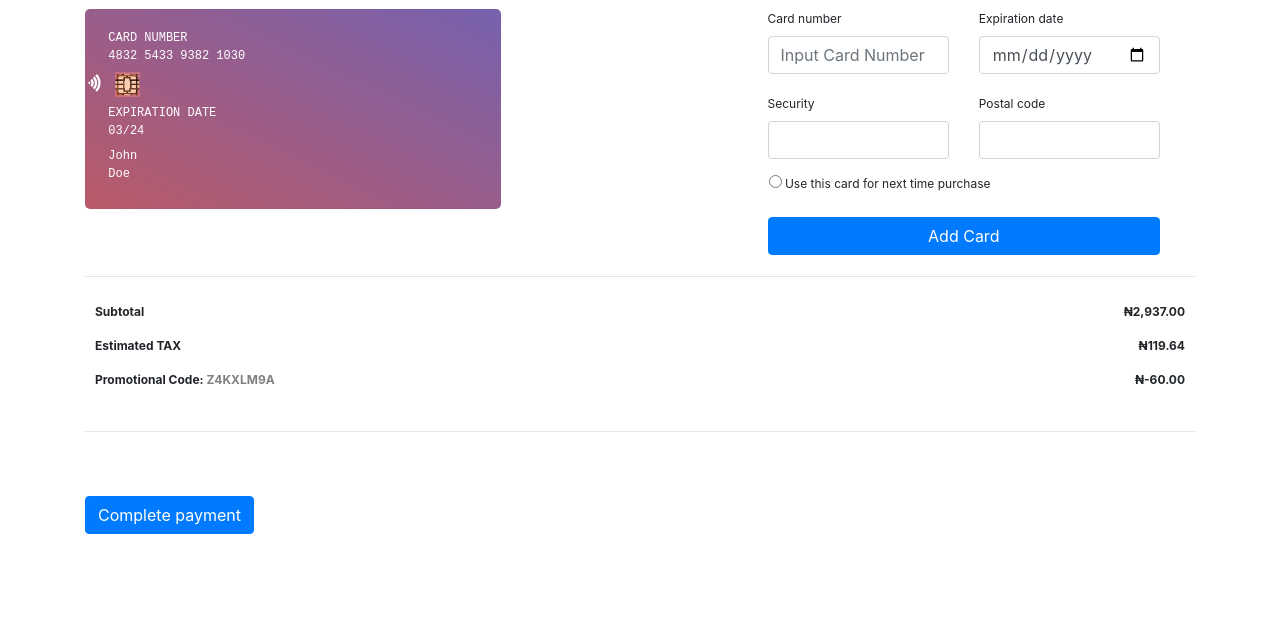
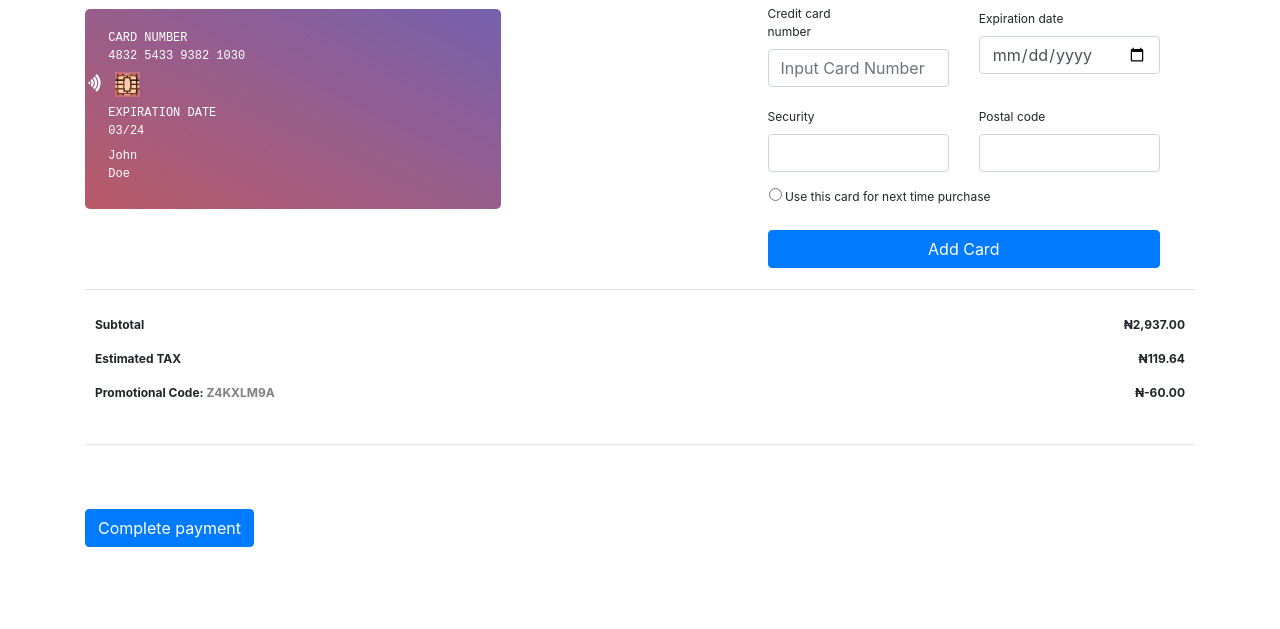
Before and after one commit to Zeeeey/CheckoutPage, a plain HTML site: page index.html in a window 1280 px wide. Shown: the part 171-800 px from the top of the page. Drawn offline with nearby package versions, Linux system fonts and the light colour scheme.

Commit message:
newest fresh page

```diff
--- a/index.html
+++ b/index.html
@@ -90,7 +90,7 @@
             <div class="form-group">
               <div class="col-12 d-flex p-0 mb-3">
                 <div class="col-6">
-                  <label for="credit_card" class="col-6 form_font p-0">Card number</label>
+                  <label for="credit_card" class="col-6 form_font p-0">Credit card number</label>
                   <input type="text" class="form-control" placeholder="Input Card Number" id="credit_cardID">
                 </div>
                 <div class="col-6">
@@ -129,116 +129,6 @@
       </div>
 
     </div>
-
-
-
-
-
-
-
-
-
-
-
-
-
-
-
-
-
-
-
-
-
-
-
-    <!--
-    <hr>
-
-    <div class="row payDetails">
-      <div class="col-12">
-        <div class="col-md-5">
-          <div class="payText">
-            <span class="payText_1">Payment Information</span>
-            <span class="payText_2">Choose your method of payment</span>
-          </div>
-
-          <div class="cardText" id="grad">
-            <div class="cardText_icon">
-              <i class="fa fa-wifi cardText_icon_wifi"></i>
-
-            </div>
-            <div class="cardText_text margin_top_20 margin_left_5">
-              <span class="cardText_white cardText_font ">CARD NUMBER</span>
-              <span class="cardText_white" id="display_credit_card">4832 5433 9382 1030</span>
-              <img src="atmChip.png" alt="" class="chip_size margin_chip">
-              <span class="cardText_white">EXPIRATION DATE</span>
-              <span class="cardText_white">03/24</span>
-              <span class="cardText_white margin_top_5">John</span>
-              <span class="cardText_white">Doe</span>
-              <div id="displayID" style="color: rgb(27, 31, 22)">
-              </div>
-            </div>
-
-            <div class="margin_right_40">
-              <img src="mastercardlogo.svg" alt="" class="mastercard_style">
-            </div>
-          </div>
-        </div>
-
-
-        <div class="col-md-5"> -->
-    <!-- <div class="payOnline margin_left_20"> -->
-    <!-- <div class="col-12 payOnline">
-            <img src="VISA.svg" alt="" class="visa_size">
-            <img src="discover.svg" alt="" class="discover_size">
-            <img src="PAYPAL.svg" alt="" class="paypal_size">
-          </div>
-          <br>
-          <form action=""> -->
-    <!-- <div class="card_details1"> -->
-    <!-- <div class="row">
-              <div class="col">
-                <label for="credit_card" class="col-6">Credit card number</label>
-                <input type="text" class="form-control" placeholder="Input Your Card Number" id="credit_cardID">
-              </div>
-              <div class="col">
-                <label for="exp_date">Expiration date</label>
-                <input type="date" class="form-control" id="exp_dateID">
-              </div>
-            </div>
-          </form> -->
-    <!-- </div> -->
-
-    <!-- <div class="card_details1"> -->
-    <!-- <form action="">
-            <div class="form-row">
-              <div class="col">
-
-                <label for="security">Security</label>
-                <input type="number" class="form-control" id="securityID">
-              </div>
-              <div class="col">
-                <label for="postal_code">Postal code</label>
-                <input type="text" class="form-control" id="postal_codeID">
-              </div>
-            </div>
-          </form> -->
-    <!-- </div> -->
-
-    <!--
-          <div class="radio margin_left_150">
-            <label><input type="radio" name="optradio">
-              Use this card for next time purchase
-            </label>
-          </div>
-
-          <button type="button" class="btn btn-info addCart" onclick="displayPostCode()">Add Card</button>
-
-        </div>
-      </div>
-    </div>
-  -->
 
     <hr>
 
```
